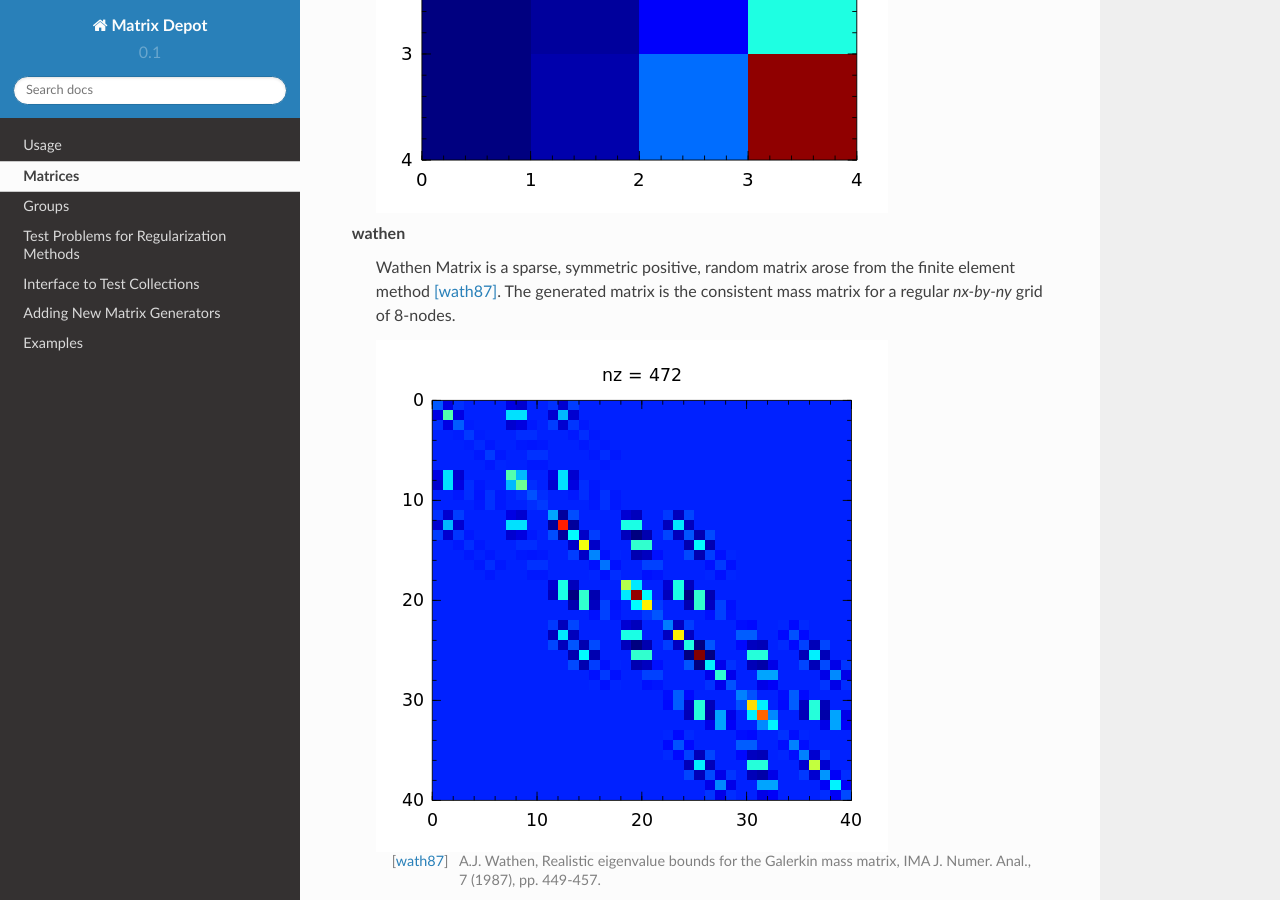
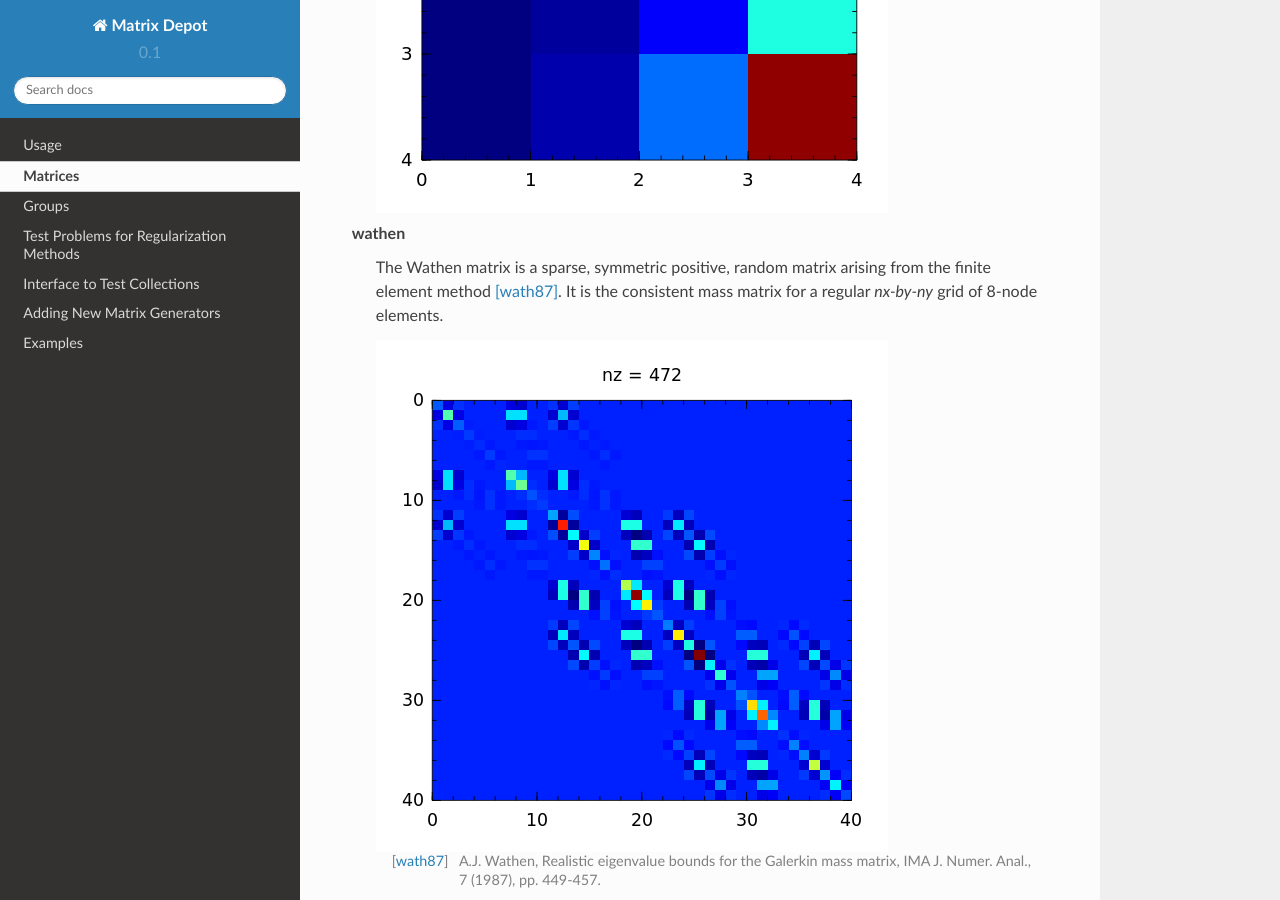
Before and after one commit to JuliaLinearAlgebra/MatrixDepot.jl, a Sphinx documentation site: the page built from doc/matrices.rst, in a window 1280 px wide and 900 px high, scrolled down 27377 px. Built offline with Sphinx 7.4.7 and the Read the Docs theme 2.0.0, drawn with Linux system fonts in a browser that asks for light colours.

```diff
--- a/doc/matrices.rst
+++ b/doc/matrices.rst
@@ -159,10 +159,10 @@ Matrices
                     pp 506-512 (1995)
 
    wathen
-      Wathen Matrix is a sparse, symmetric positive, random matrix arose
-      from the finite element method [wath87]_. The generated matrix
-      is the consistent mass matrix for a regular
-      `nx-by-ny` grid of 8-nodes.
+      The Wathen matrix is a sparse, symmetric positive, random matrix
+      arising from the finite element method [wath87]_.
+      It is the consistent mass matrix for a regular
+      `nx-by-ny` grid of 8-node elements.
 
       .. image:: images/wathen.png
 
```
Also changed, not shown: README.md (+4 -2 lines), doc/usage.rst (+15 -12 lines).
